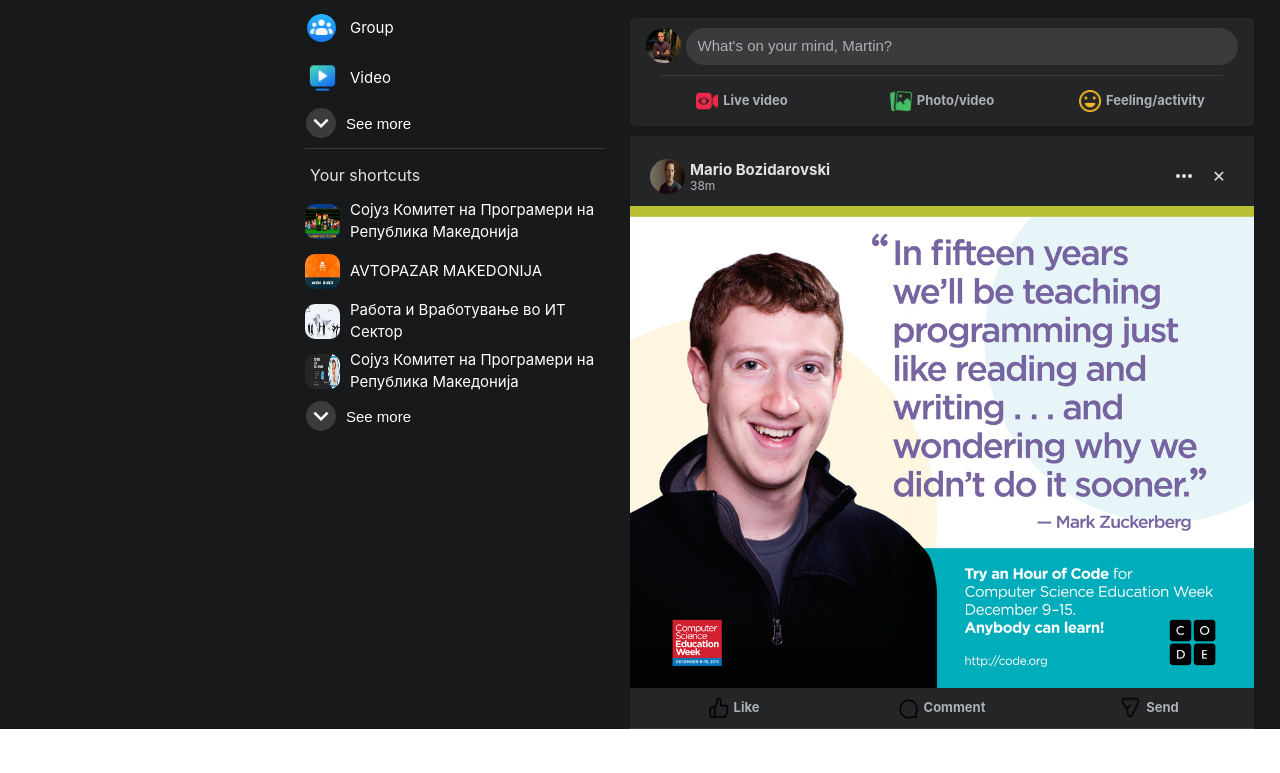
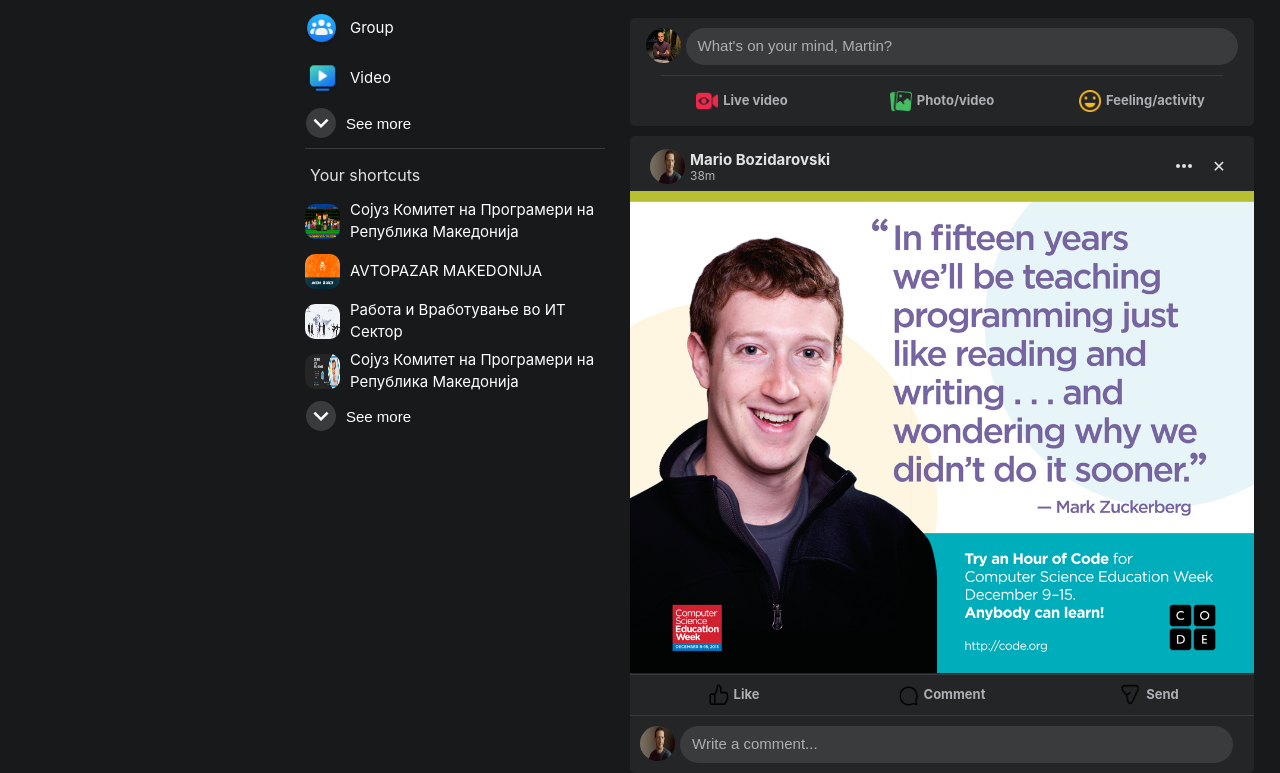
Before and after one commit to martinacev/facebook-homepage, a React (Vite) app: page / in a window 1280 px wide. Shown: the part 261-1034 px from the top of the page. Before the commit the page ends 990 px from the top, so only its background shows below. Built offline with nearby package versions, Linux system fonts and the light colour scheme.

Commit message:
adding-comment-field

```diff
--- a/src/components/status/Status.jsx
+++ b/src/components/status/Status.jsx
@@ -2,9 +2,8 @@
 import mario from "/public/mark.jpg";
 import image from "/public/programin-learn.jpg";
 import share from "/public/share.png";
-import comment from '/public/comment.png';
-import like from '/public/like.png'
-
+import comment from "/public/comment.png";
+import like from "/public/like.png";
 
 const Status = () => {
 	return (
@@ -49,6 +48,7 @@
 					/>
 				</div>
 
+				<div className={classes.border}></div>
 				<div className={classes.components}>
 					<div className={classes.holder}>
 						<img
@@ -76,6 +76,18 @@
 					</div>
 				</div>
 				<div className={classes.border}></div>
+				<div className={classes.group}>
+					<div className={classes.box}>
+						<img className={classes.avatar} src={mario} alt="profile" />
+					</div>
+					<div className={classes.input}>
+						<input
+							className={classes.search}
+							type="text"
+							placeholder="Write a comment..."
+						/>
+					</div>
+				</div>
 			</div>
 		</div>
 	);
--- a/src/components/status/Status.module.css
+++ b/src/components/status/Status.module.css
@@ -3,21 +3,22 @@
 	flex-direction: column;
 	background-color: #242526;
 	margin-top: 10px;
+	border-radius: 5px;
 }
 
 .status {
 	display: flex;
 	flex-direction: column;
-	border-radius: 5px;
 	width: 100%;
 }
 
 .wrapper {
 	display: flex;
 	width: 100%;
-	height: 60px;
+	height: 40px;
 	margin-top: 10px;
 	align-items: center;
+	margin-bottom: 5px;
 }
 
 .profilePic {
@@ -48,6 +49,7 @@
 	display: flex;
 	flex-direction: column;
 	width: 624px;
+	margin-bottom: 1px;
 }
 
 .dots {
@@ -159,3 +161,47 @@
 	margin-left: 2px;
 	font-weight: bold;
 }
+
+.group {
+	display: flex;
+	width: 95%;
+	margin: 10px;
+}
+
+.box {
+	display: flex;
+	margin-right: 5px;
+}
+
+.avatar {
+	display: flex;
+	width: 35px;
+	height: 35px;
+	border-radius: 20px;
+	align-items: center;
+	justify-content: center;
+}
+
+.input {
+	width: 100%;
+	display: flex;
+}
+
+.search {
+	display: flex;
+	align-items: center;
+	background-color: #3a3b3c;
+	width: 100%;
+	border-radius: 20px;
+	height: 35px;
+	border: none;
+	outline: none;
+}
+
+.search::placeholder {
+	font-size: 15px;
+	color: #acafb3;
+	display: flex;
+	align-items: center;
+	padding-left: 10px;
+}
```
